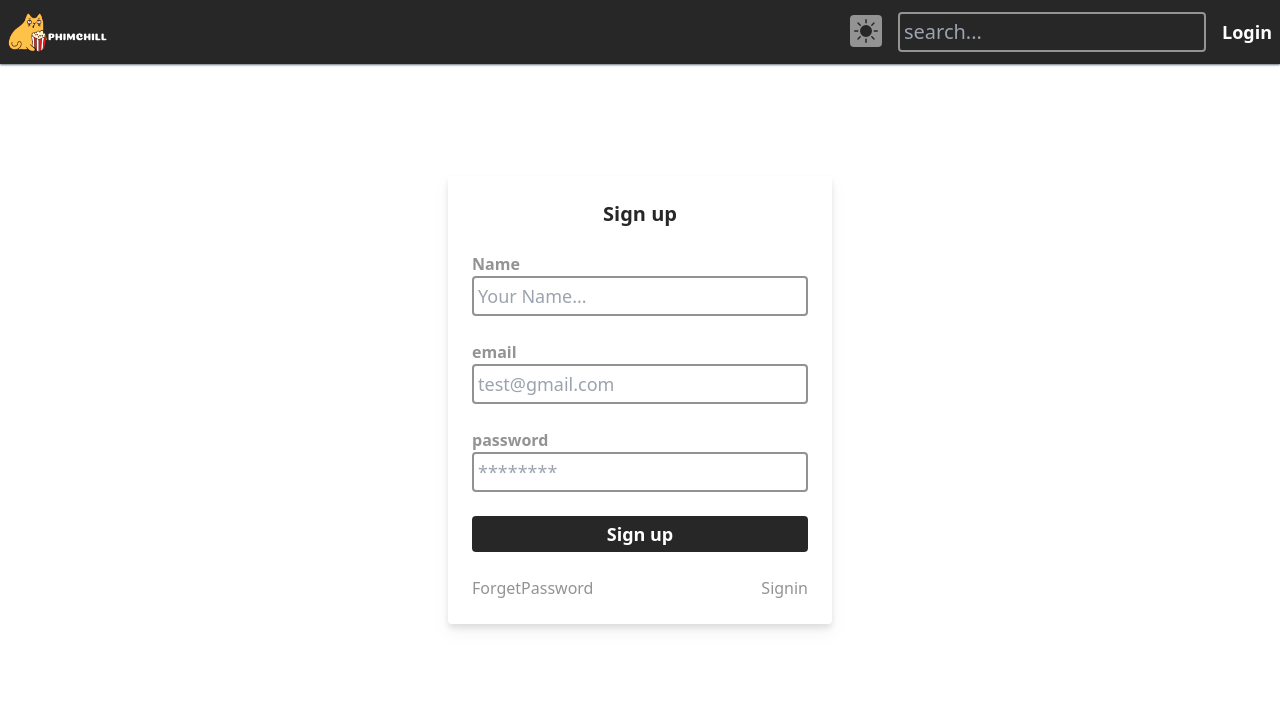
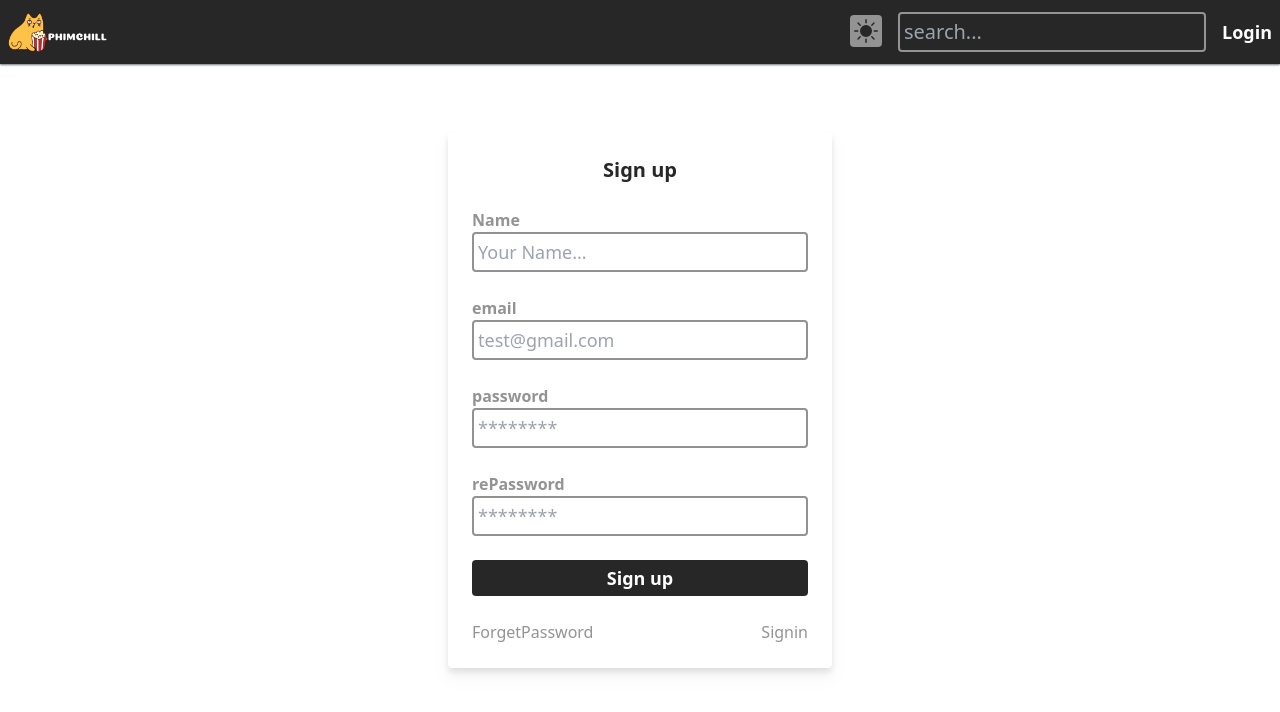
Before and after one commit to Nhoxcool/Movie_FrontEnd, a React (Create React App) app: page /auth/signup in a window 1280 px wide. Shown: the top 712 px of the page. Built offline with nearby package versions, Linux system fonts and the light colour scheme.

Commit message:
fifth_commit

```diff
--- a/package.json
+++ b/package.json
@@ -6,6 +6,7 @@
     "@testing-library/jest-dom": "^5.17.0",
     "@testing-library/react": "^13.4.0",
     "@testing-library/user-event": "^13.5.0",
+    "axios": "^1.6.2",
     "react": "^18.2.0",
     "react-dom": "^18.2.0",
     "react-icons": "^4.11.0",
--- /dev/null
+++ b/src/api/auth.js
@@ -0,0 +1,12 @@
+import client from './client';
+
+export const createUser = async (userInfo) => {
+  try {
+    const { data } = await client.post('/user/create', userInfo);
+    return data;
+  } catch (error) {
+    const { response } = error;
+    if (response?.data) return response.data;
+    return { error: error.message || error };
+  }
+};
--- /dev/null
+++ b/src/api/client.js
@@ -0,0 +1,5 @@
+import axios from 'axios';
+
+const client = axios.create({ baseURL: 'http://localhost:8000/api' });
+
+export default client;
--- a/src/components/auth/Signup.jsx
+++ b/src/components/auth/Signup.jsx
@@ -1,4 +1,4 @@
-import React from 'react';
+import React, { useState } from 'react';
 import Container from '../Container';
 import Title from '../form/Title';
 import FormInput from '../form/FormInput';
@@ -6,16 +6,93 @@ import Submit from '../form/Submit';
 import CustomLink from '../CustomLink';
 import { commonModalClass } from '../../utils/Theme';
 import FormContainer from '../form/FormContainer';
+import { createUser } from '../../api/auth';
+
+const validateUserInfo = ({ name, email, password, rePassword }) => {
+  // eslint-disable-next-line
+  const isValidName = /^[a-z A-Z]+$/;
+  // eslint-disable-next-line
+  const isValidEmail = /^\w+([\.-]?\w+)*@\w+([\.-]?\w+)*(\.\w{2,3})+$/;
+  const isValidPassword = {
+    // eslint-disable-next-line
+    capital: /(?=.*[A-Z])/,
+    // eslint-disable-next-line
+    length: /(?=.{8,20}$)/,
+    // eslint-disable-next-line
+    specialChar: /[ -\/:-@\[-\`{-~]/,
+    // eslint-disable-next-line
+    digit: /(?=.*[0-9])/,
+  };
+
+  if (!name.trim()) return { ok: false, error: 'Name is missing' };
+  if (!isValidName.test(name)) return { ok: false, error: 'Invalide name!' };
+
+  if (!email.trim()) return { ok: false, error: 'Email is missing!' };
+  if (!isValidEmail.test(email)) return { ok: false, error: 'Invalide email!' };
+
+  if (!password.trim()) return { ok: false, error: 'Password is missing!' };
+  if (!isValidPassword.capital.test(password))
+    return { ok: false, error: 'Password is at least one capital characters!' };
+  if (!isValidPassword.length.test(password))
+    return { ok: false, error: 'Password must be between 8 to 20 characters long!' };
+  if (!isValidPassword.specialChar.test(password)) return { ok: false, error: 'Password is at least one symbol!' };
+  if (!isValidPassword.digit.test(password)) return { ok: false, error: 'Password is at least one number!' };
+
+  if (!rePassword.trim()) return { ok: false, error: 'Repeat Password is missing!' };
+  if (rePassword.trim() !== password.trim()) return { ok: false, error: 'Repeat password is not right!' };
+
+  return { ok: true };
+};
 
 export default function Signup() {
+  const [userInfo, setUserInfo] = useState({
+    name: '',
+    email: '',
+    password: '',
+    rePassword: '',
+  });
+
+  const { name, email, password, rePassword } = userInfo;
+
+  const handleChange = ({ target }) => {
+    const { value, name } = target;
+    setUserInfo({ ...userInfo, [name]: value });
+  };
+
+  const handleSubmit = async (e) => {
+    e.preventDefault();
+    const { ok, error } = validateUserInfo(userInfo);
+
+    if (!ok) return console.log(error);
+
+    const respone = await createUser(userInfo);
+    if (respone.error) return console.log(respone.error);
+    console.log(respone.user);
+  };
+
   return (
     <FormContainer>
       <Container>
-        <form className={commonModalClass + ' w-96'}>
+        <form onSubmit={handleSubmit} className={commonModalClass + ' w-96'}>
           <Title>Sign up</Title>
-          <FormInput label="Name" placeholder="Your Name..." name="name" />
-          <FormInput label="email" placeholder="test@gmail.com" name="email" />
-          <FormInput label="password" placeholder="********" name="password" type="password" />
+          <FormInput value={name} onChange={handleChange} label="Name" placeholder="Your Name..." name="name" />
+          <FormInput value={email} onChange={handleChange} label="email" placeholder="test@gmail.com" name="email" />
+          <FormInput
+            value={password}
+            onChange={handleChange}
+            label="password"
+            placeholder="********"
+            name="password"
+            type="password"
+          />
+          <FormInput
+            value={rePassword}
+            onChange={handleChange}
+            label="rePassword"
+            placeholder="********"
+            name="rePassword"
+            type="password"
+          />
           <Submit value="Sign up" />
 
           <div className="flex justify-between">
```
Also changed, not shown: 1 other file (tests, documents, lock files or other folders).
